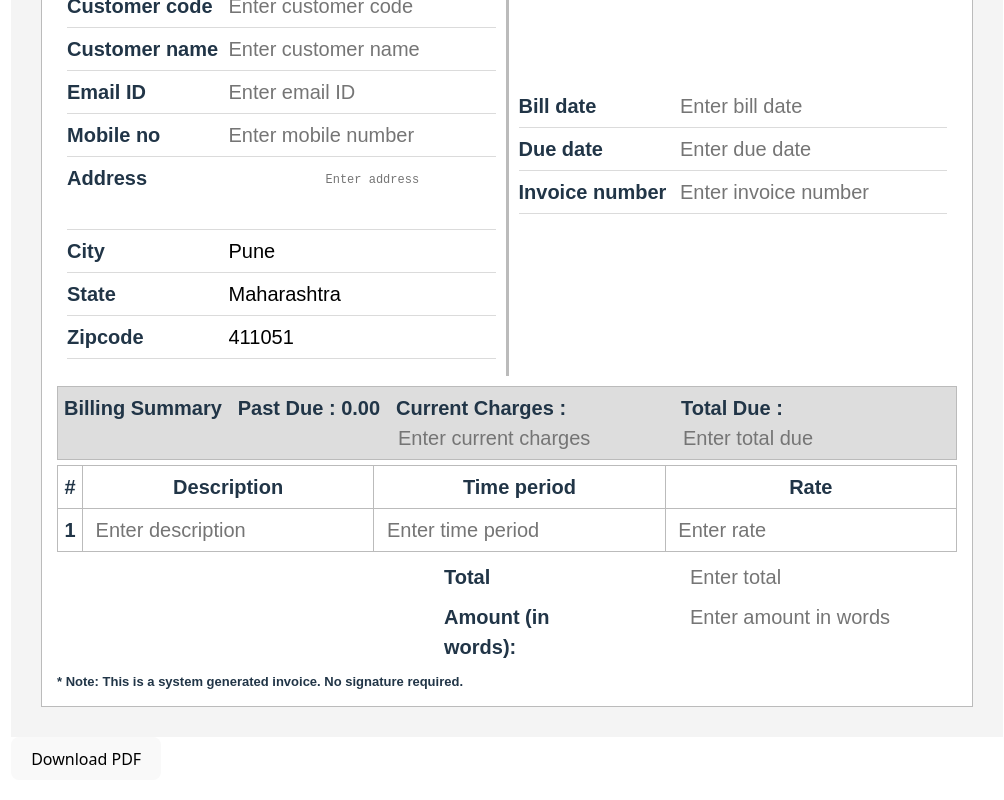
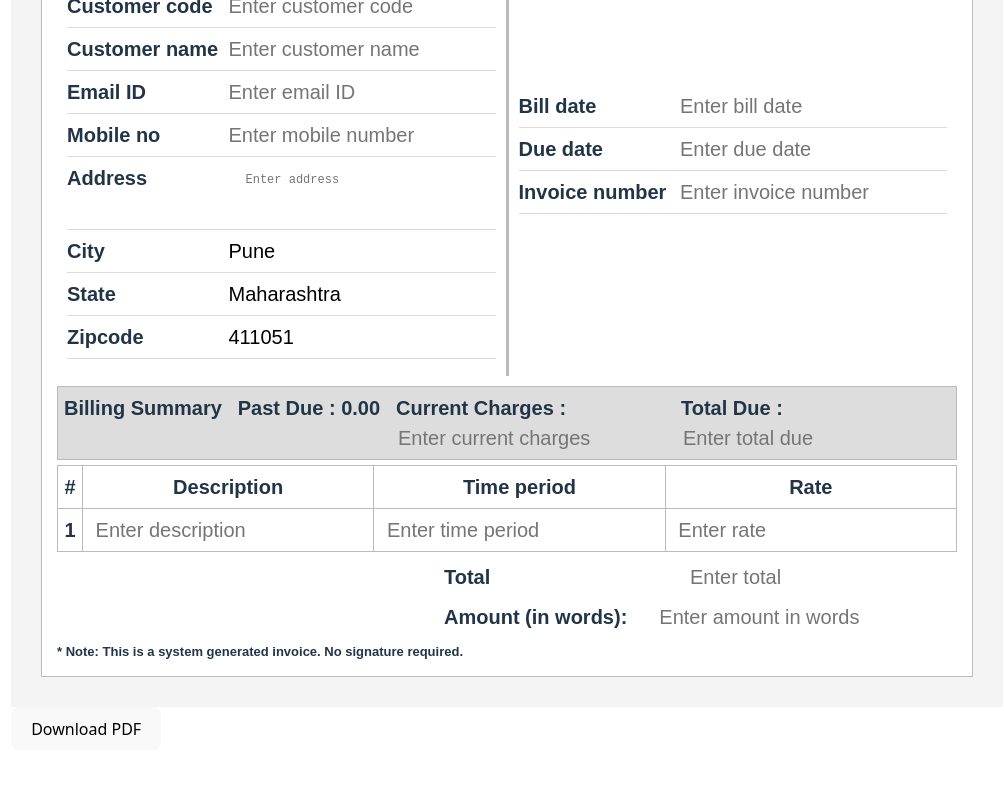
Before and after one commit to contextCoder/Internet-Bill-Generator, a React (Vite) app: page / in a window 1280 px wide. Shown: the part 481-1281 px from the top of the page, without its empty margins (9-1013 px from the left). After the commit the page ends 1251 px from the top, so only its background shows below. Built offline with nearby package versions, Linux system fonts and the light colour scheme.

Commit message:
Ui update

```diff
--- a/src/components/invoice.css
+++ b/src/components/invoice.css
@@ -84,6 +84,8 @@
 	font-size: 12px;
 	border: none;
 	resize: none;
+	height: 3em;
+  width: 20em;
 }
 
 .row {
@@ -144,7 +146,7 @@
 	grid-column: span 2;
 	margin-top: 10px;
 	display: flex;
-	gap: 110px;
+	gap: 30px;
 }
 
 .note {
```
Also changed, not shown: src/components/InvoiceTemplate.jsx (+7 -2 lines).
